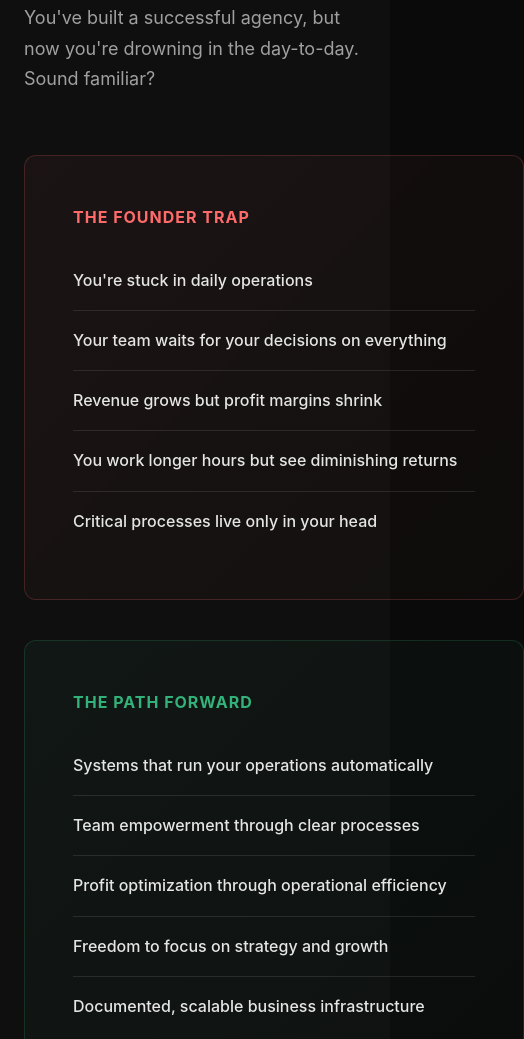
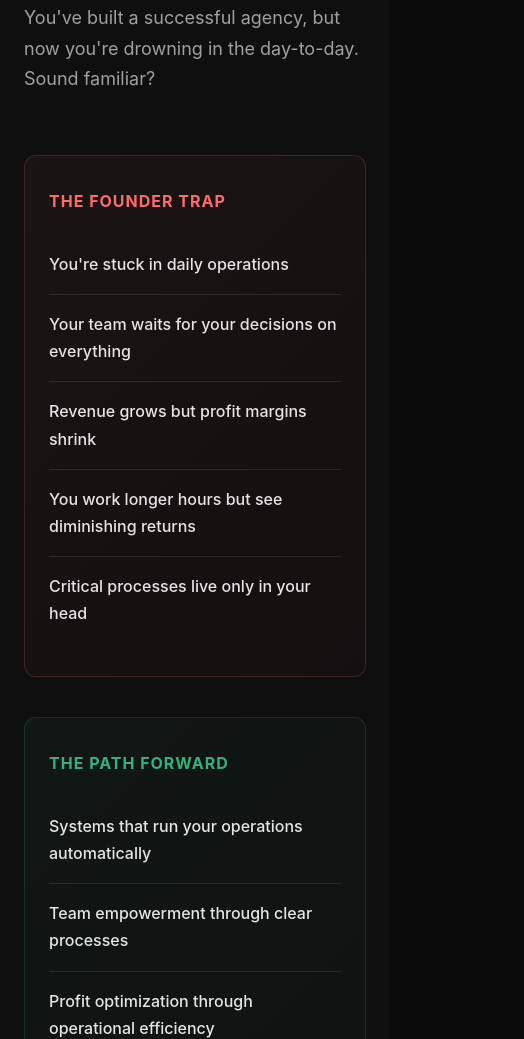
Before and after one commit to hireoutcome/website, a plain HTML site: page index.html in a window 390 px wide. Shown: the part 3450-4489 px from the top of the page, 524 px wide, since content can reach past the window. Drawn offline with Linux system fonts and the light colour scheme.

Commit message:
Mobile Update index.html

```diff
--- a/index.html
+++ b/index.html
@@ -266,7 +266,7 @@
 
         .problem-solution-grid {
             display: grid;
-            grid-template-columns: repeat(auto-fit, minmax(500px, 1fr));
+            grid-template-columns: repeat(auto-fit, minmax(280px, 1fr));
             gap: 40px;
         }
 
@@ -926,6 +926,14 @@
                 grid-template-columns: 1fr;
             }
 
+            .problem-solution-grid {
+                grid-template-columns: 1fr;
+            }
+
+            .problem-box, .solution-box {
+                padding: 32px 24px;
+            }
+
             .rating-scale {
                 flex-direction: column;
             }
```
